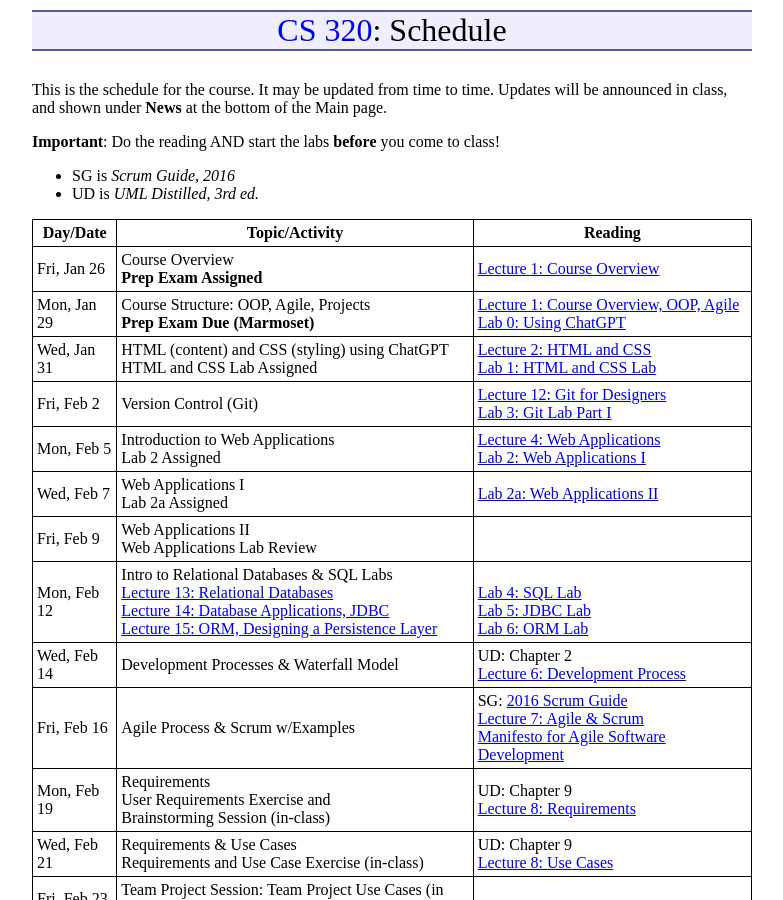
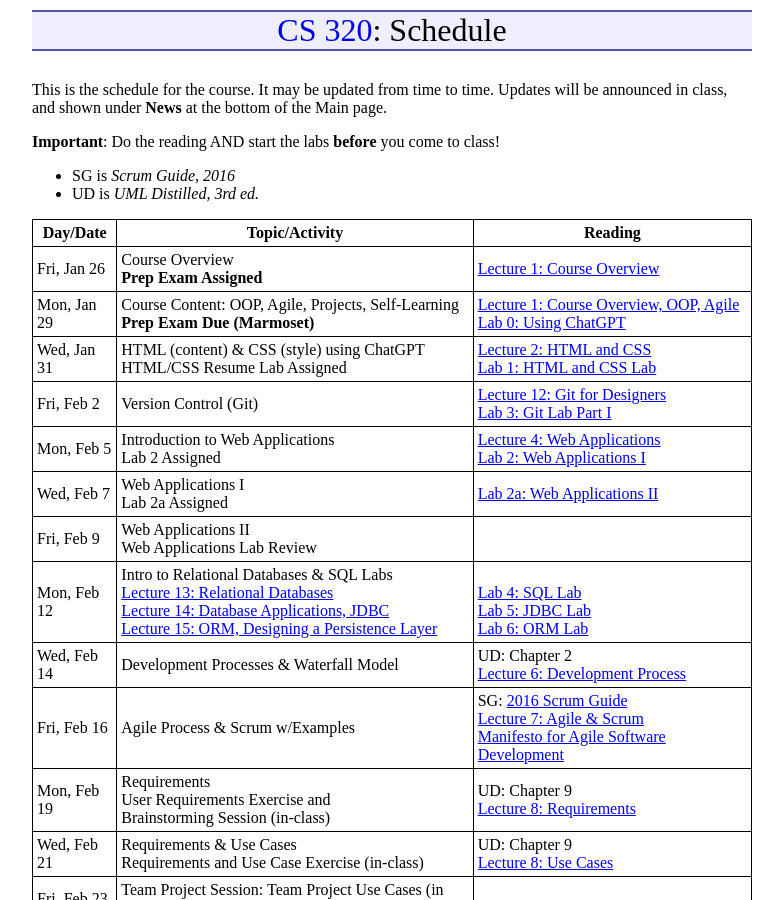
Before and after one commit to ycpcs/cs320-spring2024, a Jekyll site: the page built from schedule.md, in a window 1280 px wide and 900 px high. Shown: the whole window, without its empty margins (248-1031 px from the left). Built offline with Jekyll 4.4.1, drawn with Linux system fonts in a browser that asks for light colours.

Commit message:
minor edits

```diff
--- a/schedule.md
+++ b/schedule.md
@@ -13,8 +13,8 @@ This is the schedule for the course.  It may be updated from time to time.  Upda
 Day/Date      | Topic/Activity               | Reading
 ------------- | ---------------------------- | ----------------------------
 Fri, Jan 26   | Course Overview <br> **Prep Exam Assigned** | [Lecture 1: Course Overview](lectures/lecture01.html)
-Mon, Jan 29   | Course Structure: OOP, Agile, Projects <br> **Prep Exam Due (Marmoset)** | [Lecture 1: Course Overview, OOP, Agile](lectures/lecture01.html)<br>[Lab 0: Using ChatGPT](./labs/lab00.html)
-Wed, Jan 31   | HTML (content) and CSS (styling) using ChatGPT <br> HTML and CSS Lab Assigned | [Lecture 2: HTML and CSS](lectures/lecture02.html)<br> [Lab 1: HTML and CSS Lab](./labs/lab01.html)
+Mon, Jan 29   | Course Content: OOP, Agile, Projects, Self-Learning <br> **Prep Exam Due (Marmoset)** | [Lecture 1: Course Overview, OOP, Agile](lectures/lecture01.html)<br>[Lab 0: Using ChatGPT](./labs/lab00.html)
+Wed, Jan 31   | HTML (content) & CSS (style) using ChatGPT <br> HTML/CSS Resume Lab Assigned | [Lecture 2: HTML and CSS](lectures/lecture02.html)<br> [Lab 1: HTML and CSS Lab](./labs/lab01.html)
 Fri, Feb 2    | Version Control (Git) | [Lecture 12: Git for Designers](https://web.archive.org/web/20150301060509/http://hoth.entp.com/output/git_for_designers.html)<br>  [Lab 3: Git Lab Part I](./labs/lab03.html)
 Mon, Feb 5    | Introduction to Web Applications <br> Lab 2 Assigned | [Lecture 4: Web Applications](lectures/lecture04.html) <br>  [Lab 2: Web Applications I](./labs/lab02.html)
 Wed, Feb 7    | Web Applications I <br> Lab 2a Assigned | [Lab 2a: Web Applications II](./labs/lab02a.html)
```
